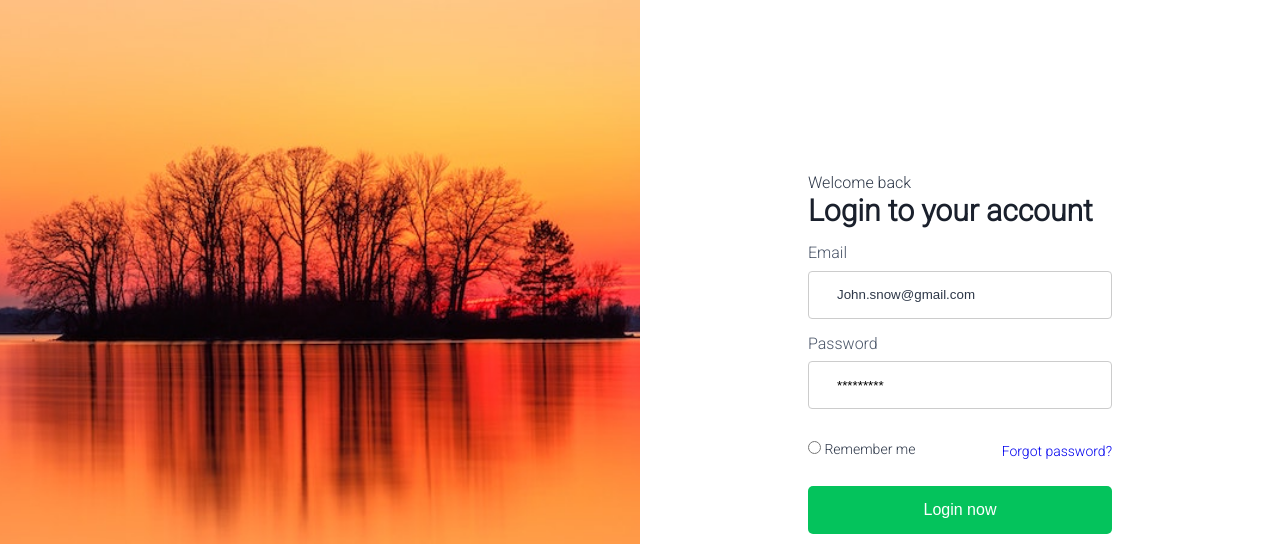
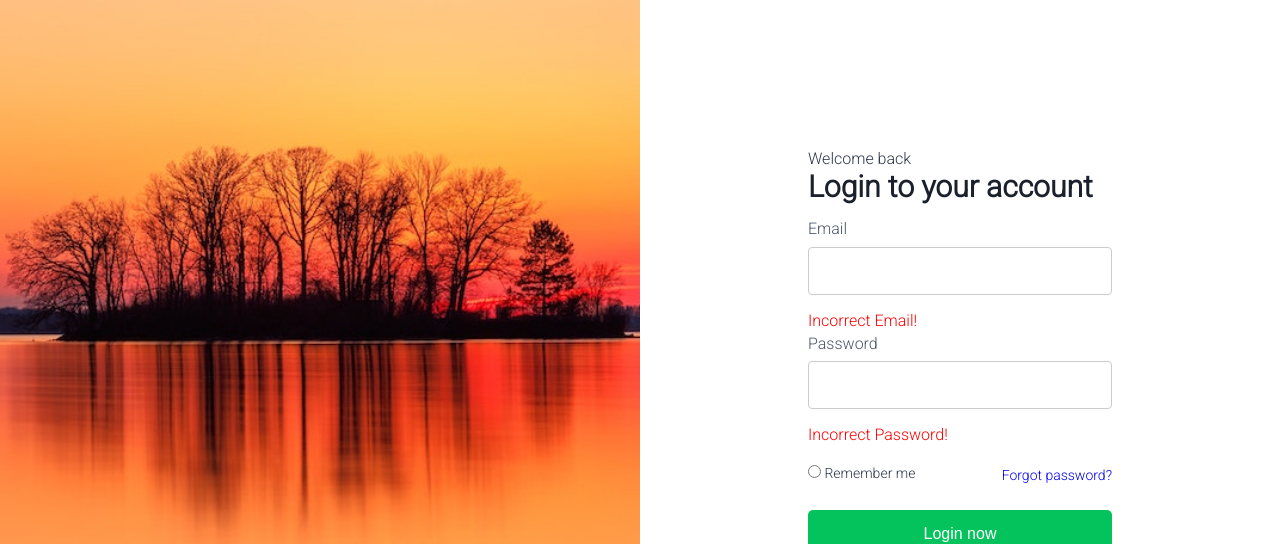
Before and after one commit to Sayli-1015/sankey-login-form, a plain HTML site: page index.html in a window 1280 px wide. Both pictures are taken after a click on the button "Login now". Shown: the top 544 px of the page. Drawn offline with Linux system fonts and the light colour scheme.

Commit message:
feat: added validation

```diff
--- a/index.html
+++ b/index.html
@@ -22,9 +22,15 @@
                 </div>
                 <div class="form-input">
                     <label for="email">Email</label>
-                    <input class="form-inside-input" type="email" id="email-input" placeholder="John.snow@gmail.com" required>
+                    <input class="form-inside-input" type="email" id="email-input"  required>
+                    <div id="email-error-message">
+                        Incorrect Email!
+                    </div>
                     <label for="password">Password</label>
-                    <input class="form-inside-input" type="password" id="password-input" placeholder="*********" required>
+                    <input class="form-inside-input" type="password" id="password-input"  required>
+                    <div id="password-error-message">
+                        Incorrect Password!
+                    </div>
                     <div class="form-row">
                         <div class="form-remember-me" >
                             <input type="radio" name="remember" value="yes">
@@ -36,7 +42,7 @@
                     </div>
                 </div>
                 <div class="form-buttons">
-                    <button type="submit" id="login-button">Login now</button>
+                    <button type="submit" id="login-button" onclick="loginValidate()">Login now</button>
                     <button type="submit" id="google-signin-button"><img src="./assests/google-icon.png" alt="">or sign-in with google</button>
                 </div>
                 <div class="form-end-section">
@@ -47,6 +53,7 @@
         </div>
 
     </div>
+    <script src="index.js"></script>
 </body>
 
 </html>
--- /dev/null
+++ b/index.js
@@ -0,0 +1,30 @@
+const email = 'sayli.t@sankeysolutions.com';
+const password = "pass123";
+
+function loginValidate() {
+    inputEmail = document.getElementById('email-input').value;
+    inputPassword = document.getElementById('password-input').value;
+
+    if (inputEmail != email) {
+        console.log('incorrect email');
+        document.getElementById('email-error-message').style.display = 'block';
+
+    }else{
+        document.getElementById('email-error-message').style.display = 'none';
+    }
+
+    if (inputPassword != password) {
+        console.log('incorrect password');
+        document.getElementById('password-error-message').style.display = 'block';
+
+    }else{
+        document.getElementById('password-error-message').style.display = 'none';
+    }
+
+
+
+    // If both credentials are correct
+    if((inputEmail == email) && (inputPassword == password)) {
+        window.location.href = 'greet.html';
+    }
+}
--- a/styles/style.css
+++ b/styles/style.css
@@ -129,6 +129,19 @@
     margin-top: 1rem;
   }
 
+  #email-error-message {
+    display: none;
+    color: red;
+    margin-bottom: 5px;
+  }
+
+  #password-error-message {
+    display: none;
+    color: red;
+    margin-bottom: 5px;
+  }
+
+
   #remember-me {
     color: #2D3748;
     font-size: 14px;
```
Also changed, not shown: greet.html (added, +11 -0 lines).
